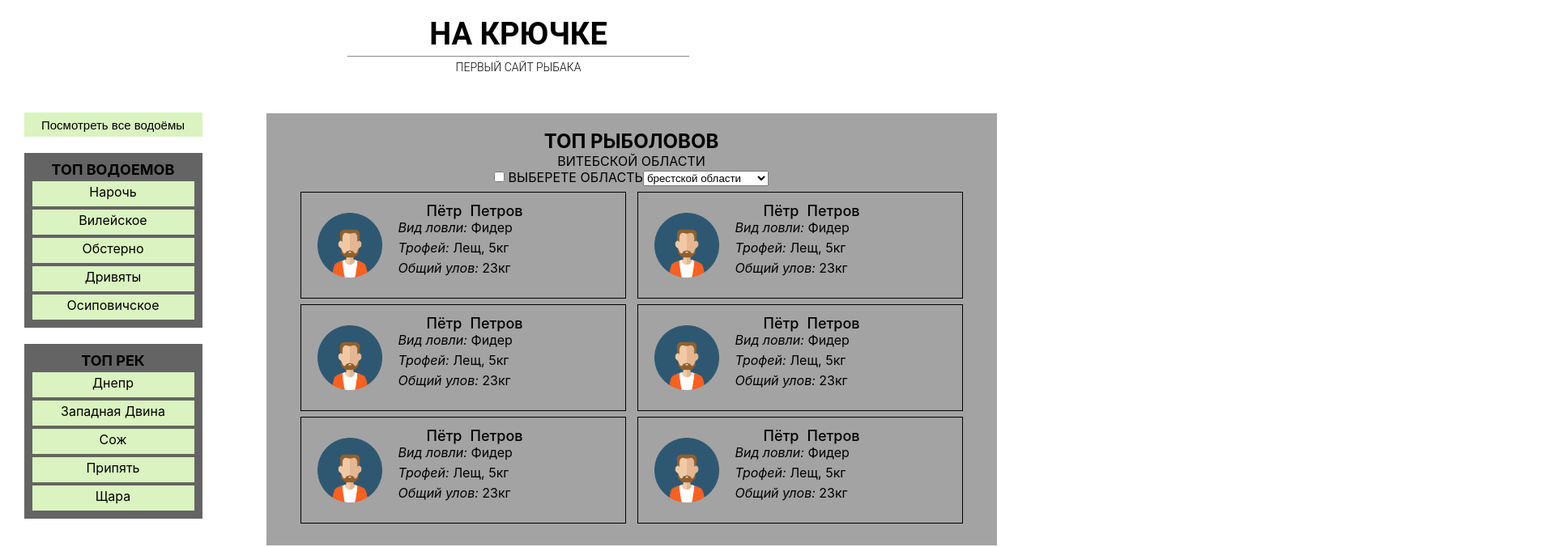
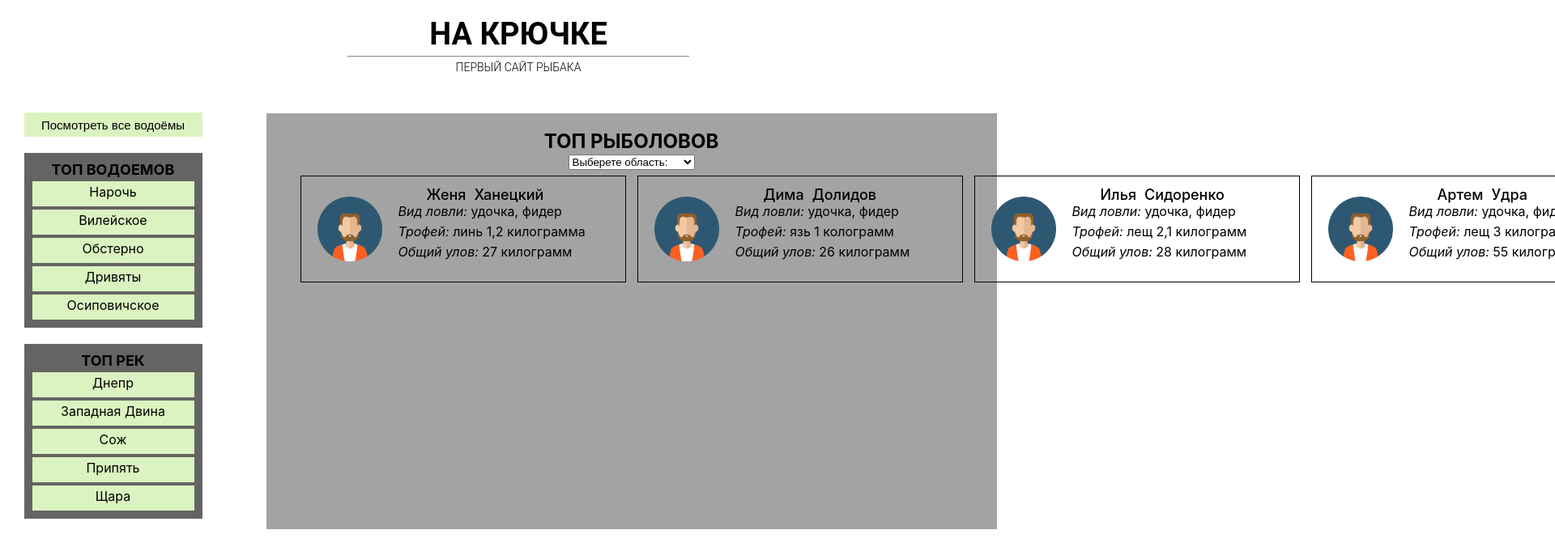
Before and after one commit to Khanetsky-Zhenya/ON_HOOK, a React (Create React App) app: page / in a window 1280 px wide. Shown: the top 676 px of the page at 81% size, 1920 px wide, since content can reach past the window. Built offline with nearby package versions, Linux system fonts and the light colour scheme.

Commit message:
update component FishMan

```diff
--- a/src/components/Main/FishList/FishList.jsx
+++ b/src/components/Main/FishList/FishList.jsx
@@ -1,6 +1,6 @@
 import React from "react";
 
-import { useEffect } from "react";
+import { useEffect, useState } from "react";
 import { useDispatch, useSelector } from "react-redux";
 import { ACTIONS } from "../../../redux/constants";
 
@@ -9,40 +9,44 @@ import { FishMan } from "../FishMan/FishMan";
 export const FishList = () => {
   const dispatch = useDispatch();
 
+  const allFishMans = useSelector((state) => state.fishMans);
 
+  useEffect(() => {
+    setFishMans(allFishMans);
+  }, [allFishMans]);
 
-  const allFishMans = useSelector((state) => state.fishMans);
+  const [fishMans, setFishMans] = useState(allFishMans);
 
   useEffect(() => {
     dispatch({ type: ACTIONS.GET_FISHMANS });
   }, []);
+
+  const onFilter = (myRegion) => {
+    const newFishMans = allFishMans.filter((item) => item.myRegion.includes(myRegion));
+    setFishMans(newFishMans);
+  };
+
   return (
     <div className={styles.List}>
       <div className={styles.List__Header}>
         <h2 className={styles.List__Title}>топ рыболовов</h2>
-        <p className={styles.List__SubTitle}>витебской области</p>
-        <label>
-          <input type="checkbox" /> Выберете область
-          <select class=""  > Выберете область
-            <option>брестской области</option>
-            <option>витебской области</option>
-            <option>гродненской области</option>
-            <option>гомельской области</option>
-            <option>могилевской области</option>
-            <option>минской области</option>
+          <select >
+            <option className={styles.List__SubTitle}>Выберете область:</option>
+            <option>Брестская область</option>
+            <option>Витебская область</option>
+            <option>Гродненская область</option>
+            <option>Гомельская область</option>
+            <option>Могилевская область</option>
+            <option>Минская область</option>
           </select>
-        </label>
       </div>
       <div className={styles.List__UserTop}>
-        <div>
-          <FishMan />
-          <FishMan />
-          <FishMan />
+        <div className={styles.List__UserTopFlex}>
+          <FishMan/>
         </div>
         <div>
-          <FishMan />
-          <FishMan />
-          <FishMan />
+
+
         </div>
       </div>
     </div>
--- a/src/components/Main/FishList/FishList.module.css
+++ b/src/components/Main/FishList/FishList.module.css
@@ -13,3 +13,6 @@
 
   height: 424px;
 }
+.List__UserTopFlex{
+  display: flex;
+}
--- /dev/null
+++ b/src/components/Main/FishMan/FishMan.jsx
@@ -0,0 +1,53 @@
+import React from "react";
+
+import avatar from "../../../assets/images/avatar/avatarUser.png";
+
+import { useEffect , useState} from "react";
+import { useDispatch, useSelector } from "react-redux";
+import { ACTIONS } from "../../../redux/constants";
+
+import styles from "./FishMan.module.css";
+
+export const FishMan = () => {
+    const dispatch = useDispatch();
+
+  const allFishMans = useSelector((state) => state.fishMans);
+
+  useEffect(() => {
+    setFishMans(allFishMans);
+  }, [allFishMans]);
+
+  const [fishMans, setFishMans] = useState(allFishMans);
+
+  useEffect(() => {
+    dispatch({ type: ACTIONS.GET_FISHMANS });
+  }, []);
+
+
+  return (
+    <>
+      {fishMans.map((item) => {
+            return ( <div className={styles.Card}>
+              <img className={styles.Card__avatar} src={avatar} alt="your avatar" />
+              <div>
+                <div className={styles.Card__FullName}>
+                  <p className={styles.Card__Name}>{item.name}</p>
+                  <p className={styles.Card__SecondName}>{item.secondName}</p>
+                </div>
+                <p className={styles.Card__FishType}>
+                  Вид ловли: <span>{item.fishType}</span>
+                </p>
+                <p className={styles.Card__Trophy}>
+                  Трофей: <span>{item.trophy}</span>
+                </p>
+                <p className={styles.Card__TotalCatch} >
+                  Общий улов: <span>{item.totalCatch} килограмм</span>
+                </p>
+            </div>
+            </div>
+           );
+          })}
+
+    </>
+  );
+};
--- a/src/components/Main/FishMan/FishMan.tsx
+++ /dev/null
@@ -1,28 +0,0 @@
-import React from "react";
-
-import avatar from "../../../assets/images/avatar/avatarUser.png";
-
-import styles from "./FishMan.module.css";
-
-export const FishMan = () => {
-  return (
-    <div className={styles.Card}>
-      <img className={styles.Card__avatar} src={avatar} alt="your avatar" />
-      <div>
-        <div className={styles.Card__FullName}>
-          <p className={styles.Card__Name}>Пётр</p>
-          <p className={styles.Card__SecondName}>Петров</p>
-        </div>
-        <p className={styles.Card__FishType}>
-          Вид ловли: <span>Фидер</span>
-        </p>
-        <p className={styles.Card__Trophy}>
-          Трофей: <span>Лещ, 5кг</span>
-        </p>
-        <p className={styles.Card__TotalCatch}>
-          Общий улов: <span>23кг</span>
-        </p>
-      </div>
-    </div>
-  );
-};
```
